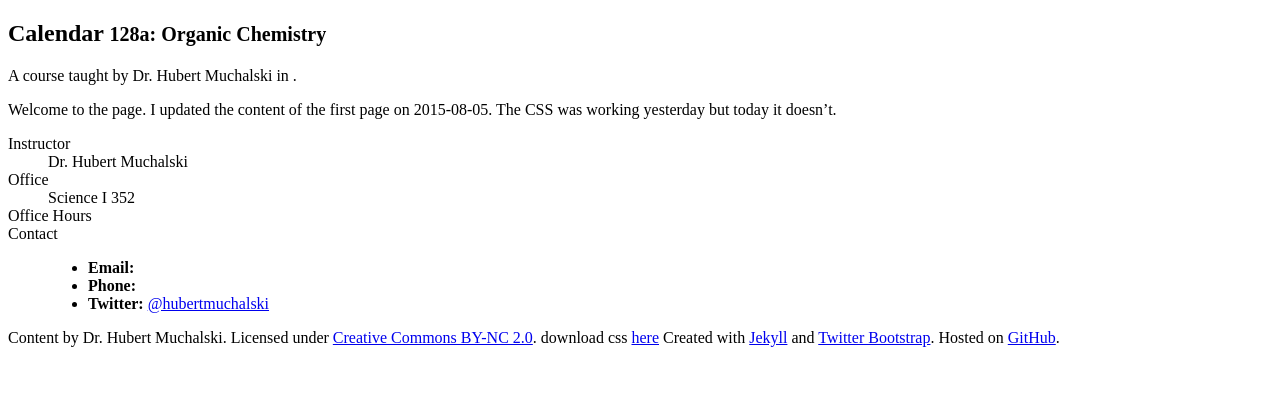
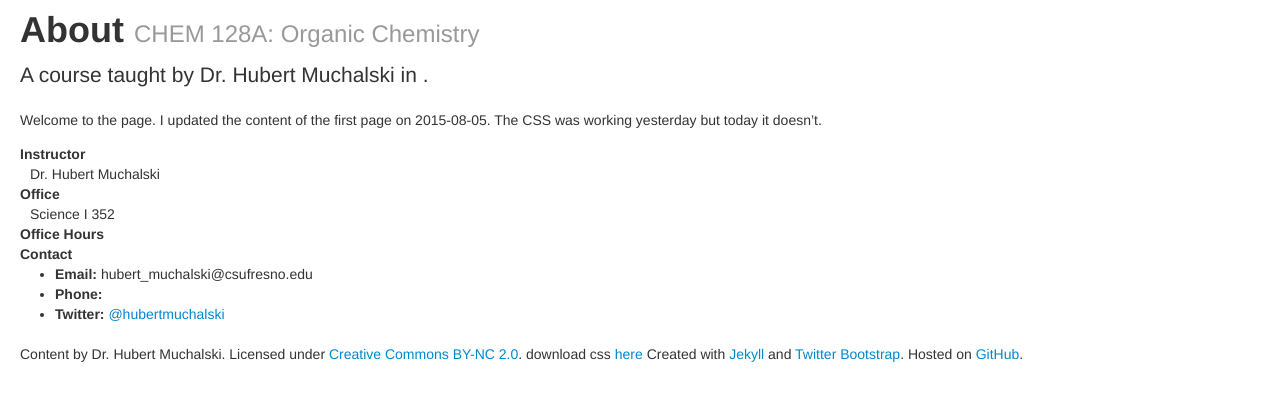
Before and after one commit to hmuchalski/128a, a Jekyll site: the page built from index.md, in a window 1280 px wide. Shown: the top 401 px of the page. Built offline with Jekyll 4.4.1, drawn with Linux system fonts in a browser that asks for light colours.

Commit message:
fall 2016 update starter
revising gh-page for CHEM 129A

```diff
--- a/_config.yml
+++ b/_config.yml
@@ -9,19 +9,20 @@ course:
   # or if your site is hosted at a simple URL like http://example.com/
   # But, if something comes after the .com/, you should enter it here.
   # E.g., for http://example.com/530/ you'd enter 530/ for base_path:
-  baseurl: /ghp-starter
+  baseurl: /128a
   # E.g., ENGL 536
-  number: 128a
+  number: CHEM 128A
   name: Organic Chemistry
   # Keep the description brief, about 140 chars
-  description:
+  description: Fall 2016
   # E.g., Spring 2013:
   term:
   instructor:
     name: Dr. Hubert Muchalski
     office: Science I 352
     office_hours:
-    email:
+    email: hubert_muchalski@csufresno.edu
     phone:
+    term: Fall 2016
     # No @ before your username; e.g., twitter, not @twitter
     twitter: hubertmuchalski
--- a/index.md
+++ b/index.md
@@ -1,5 +1,5 @@
 ---
-title: Calendar
+title: About
 layout: default
 ---
 
```
Also changed, not shown: README.md.
